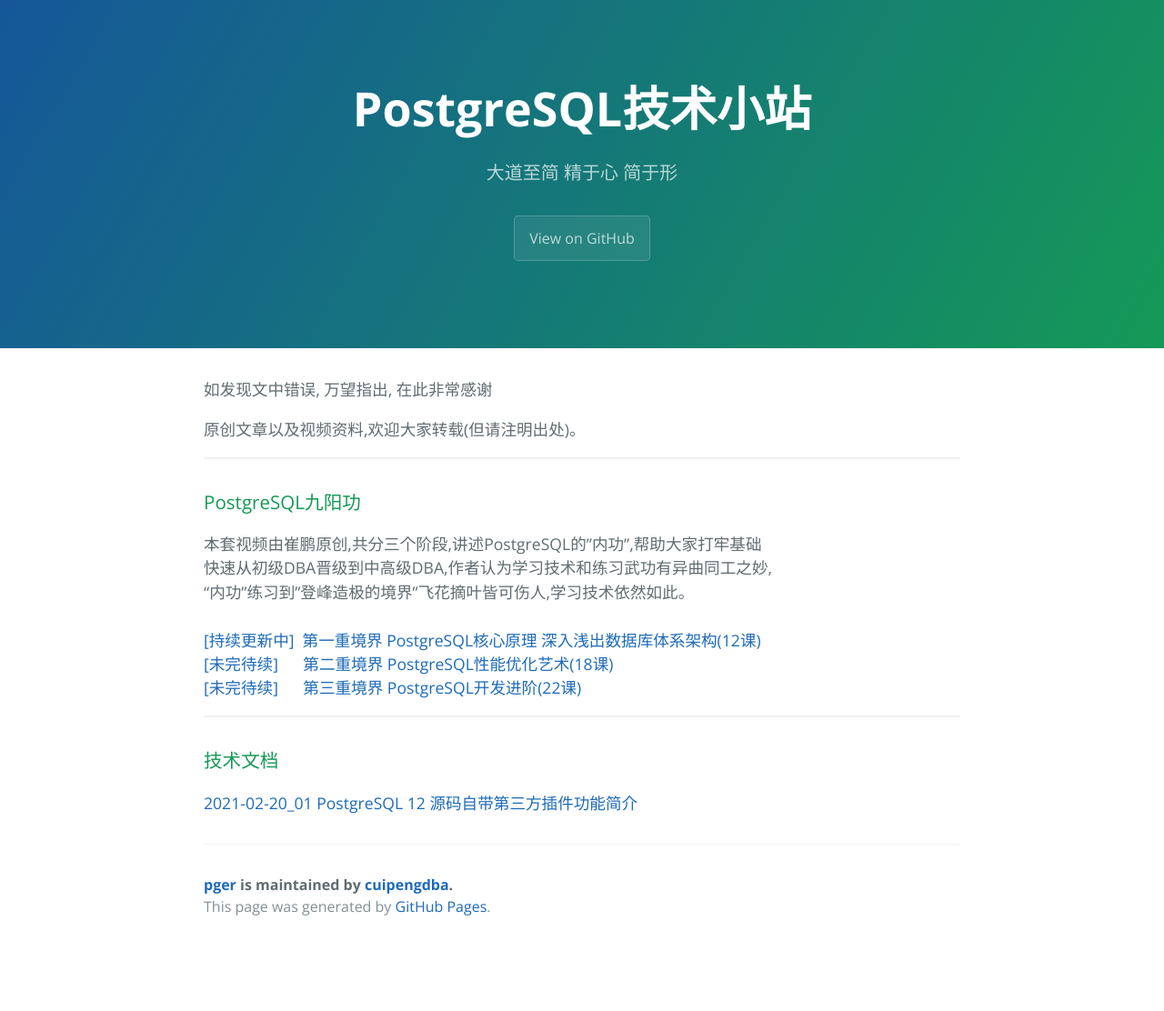
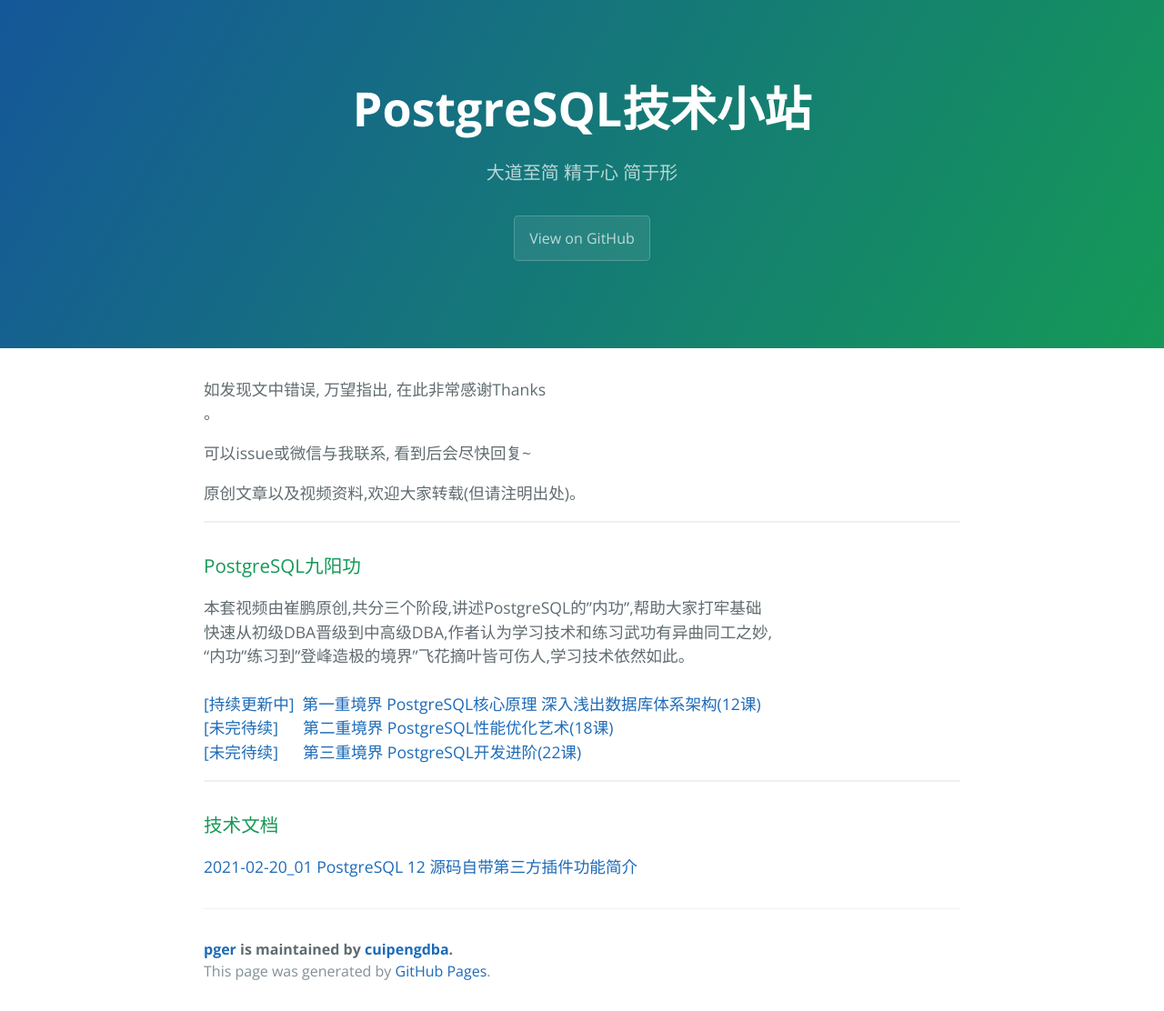
Before and after one commit to cuipengdba/pger, a Jekyll site: the page built from index.md, in a window 1280 px wide. Shown: the whole page at 91% size. Built offline with Jekyll 4.4.1, drawn with Linux system fonts in a browser that asks for light colours; our own code applies the rules of GitHub Pages for plain Markdown files; before the commit the page ends 1041 px from its top, so only the background shows below that.

Commit message:
Update index.md

```diff
--- a/index.md
+++ b/index.md
@@ -1,4 +1,6 @@
-如发现文中错误, 万望指出, 在此非常感谢<br/>
+如发现文中错误, 万望指出, 在此非常感谢Thanks<br/>。
+
+可以issue或微信与我联系, 看到后会尽快回复~<br/>
 
 原创文章以及视频资料,欢迎大家转载(但请注明出处)。
 * * *
```
